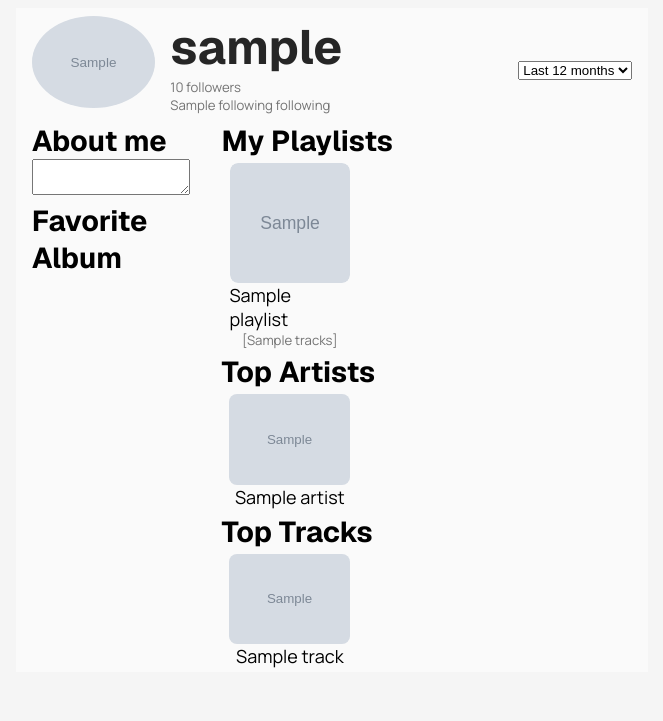
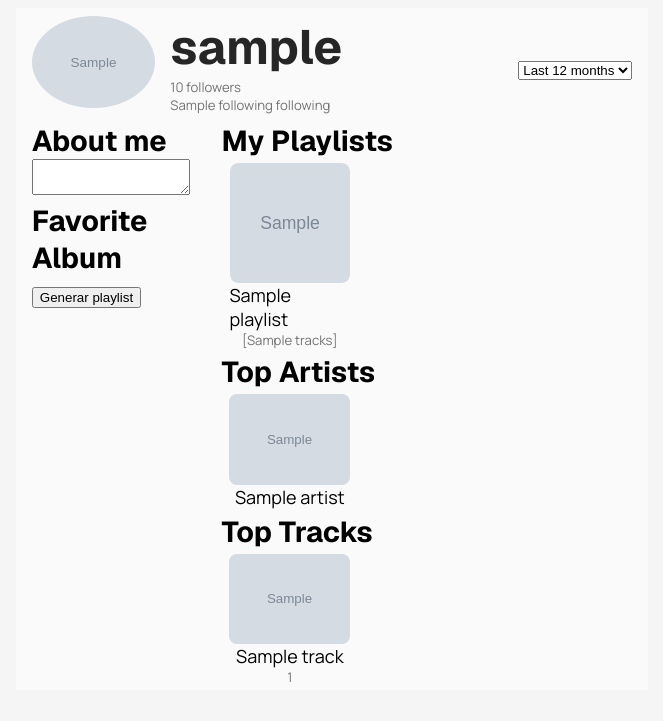
Before and after one commit to fungirox/spotify-api-resume, a Flask app: template app/templates/cv.html in a window 1280 px wide. Shown: the top 721 px of the page, without its empty margins (308-971 px from the left). Run offline with Flask 3, Linux system fonts and the light colour scheme; the template is opened without the code that fills it: most values are stand-ins (such as "Sample title", 1, 10 or a date in 2020); grey boxes marked "Sample" are stand-in pictures; some web fonts are replaced.

Commit message:
Implementación de auto generación de playlists con nombre y descripción predeterminados

```diff
--- a/app/main.py
+++ b/app/main.py
@@ -16,12 +16,7 @@ load_dotenv()
 app = Flask(__name__)
 app.secret_key = os.getenv('SECRET_KEY')
 CLIENT_ID = os.getenv('CLIENT_ID')
-"""
-REDIRECT_URI = os.getenv('REDIRECT_URI') #'http://localhost:5000/callback'
-AUTH_URL = os.getenv('AUTH_URI') # 'https://accounts.spotify.com/authorize'
-TOKEN_URL = os.getenv('TOKEN_URI') # 'https://accounts.spotify.com/api/token'
-API_URL = os.getenv('API_URI') # 'https://api.spotify.com/v1/'
-"""
+
 REDIRECT_URI = 'http://localhost:5000/callback'
 AUTH_URL = 'https://accounts.spotify.com/authorize'
 TOKEN_URL = 'https://accounts.spotify.com/api/token'
@@ -46,7 +41,7 @@ def login():
     code_challenge = base64.urlsafe_b64encode(hashed).decode('utf-8').replace('=', '')
 
     # here can we add different scopes for read more private/public info (o゜▽゜)o☆
-    scope = 'user-read-private user-read-email user-top-read user-follow-read'
+    scope = 'user-read-private user-read-email user-top-read user-follow-read playlist-modify-private'
     params = {
         'client_id' : CLIENT_ID,
         'response_type' : 'code',
@@ -136,7 +131,7 @@ def get_spotify_data():
     }
 
     if request.method == 'POST':
-        TIME_RANGE = request.form.get("time-range")
+        TIME_RANGE = request.form.get('time-range')
     else:
         TIME_RANGE = 'short_term'
 
@@ -178,6 +173,45 @@ def search_album():
     }
 
     return render_template('list-album.html', data=data)
+
+@app.route('/create-playlist', methods=['POST'])
+def top_3_playlist():
+    if 'access_token' not in session:
+        return redirect('/login')
+    if datetime.now().timestamp() > session['expires_at']:
+        return redirect('/refresh-token')
+
+    headers = {
+        'Authorization': f"Bearer {session['access_token']}"
+    }
+
+    USER_ID = request.form.get('id')
+    USERNAME = request.form.get('user')
+    TIME_RANGE = request.form.get('range')
+    tracks = [request.form.get('1-track'), request.form.get('2-track'), request.form.get('3-track')]
+
+    playlist_data = {
+        "name" : f'TOP 3 Songs of {USERNAME} [{TIME_RANGE}]',
+        "description" : f'The most listened songs on {TIME_RANGE}, generated by Spotify-api-resume @fungirox',
+        "public" : False
+    }
+
+    id = create_playlist(headers=headers,USER_ID=USER_ID,DATA=playlist_data)
+
+    print(id)
+
+    return redirect('/spotify-cv')
+
+def create_playlist(headers,USER_ID,DATA):
+    id = ""
+    try:
+        response = requests.post(API_URL + f'users/{USER_ID}/playlists', headers=headers, json=DATA)
+        response.raise_for_status()
+        id = response.json()['id']
+    except Exception as e:
+        print(f"Error creado playlist: {e}")
+        return None
+    return id
 
 def get_album(headers,ALBUM_NAME):
     album_items = {}
@@ -272,7 +306,8 @@ def get_user_item(user):
         user_new = {
             'username': user['display_name'],
             'image': image or 'image_default_user.jpg',
-            'followers': followers
+            'followers': followers,
+            'id' : user['id']
         }
         return user_new
     else:
@@ -346,7 +381,8 @@ def get_tracks_items(tracks):
 
             item = {
                 'name' : track.get('name','Sin nombre'),
-                'image' : image or 'image_default.jpg'
+                'image' : image or 'image_default.jpg',
+                'id' : track.get('id','invalid id')
             }
             track_new.append(item)
         return track_new
--- a/app/templates/cv.html
+++ b/app/templates/cv.html
@@ -64,11 +64,23 @@
                         <div id="modal-content-album" class="modal-content">
                             <span class="close">&times;</span>
                             <br>
-                            <input type="text" placeholder="Search" name="search-album" hx-get="/search-album" hx-target="#album-list">
+                            <input type="text" placeholder="Search" name="search-album" hx-get="/search-album"
+                                hx-target="#album-list">
                             <div id="album-list" class="grid-cards"></div>
                         </div>
                     </div>
                 </div>
+            </div>
+            <div class="generate">
+                <form action="/create-playlist" method="POST">
+                    <input type="hidden" name="user" value="{{data.user.username}}">
+                    <input type="hidden" name="id" value="{{data.user.id}}">
+                    <input type="hidden" name="range" value="{{data.range}}">
+                    {% for track in data.tracks %}
+                        <input type="hidden" name="{{loop.index}}-track" value="{{track.id}}">
+                    {% endfor %}
+                    <button type="submit">Generar playlist</button>
+                </form>
             </div>
         </div>
         <div class="col-right">
@@ -104,6 +116,7 @@
                     <div class="card">
                         <img src="{{track.image}}">
                         <span class="title-small">{{track.name}}</span>
+                        <span class="numbers">{{track.id}}</span>
                     </div>
                     {% endfor %}
                 </div>
```
